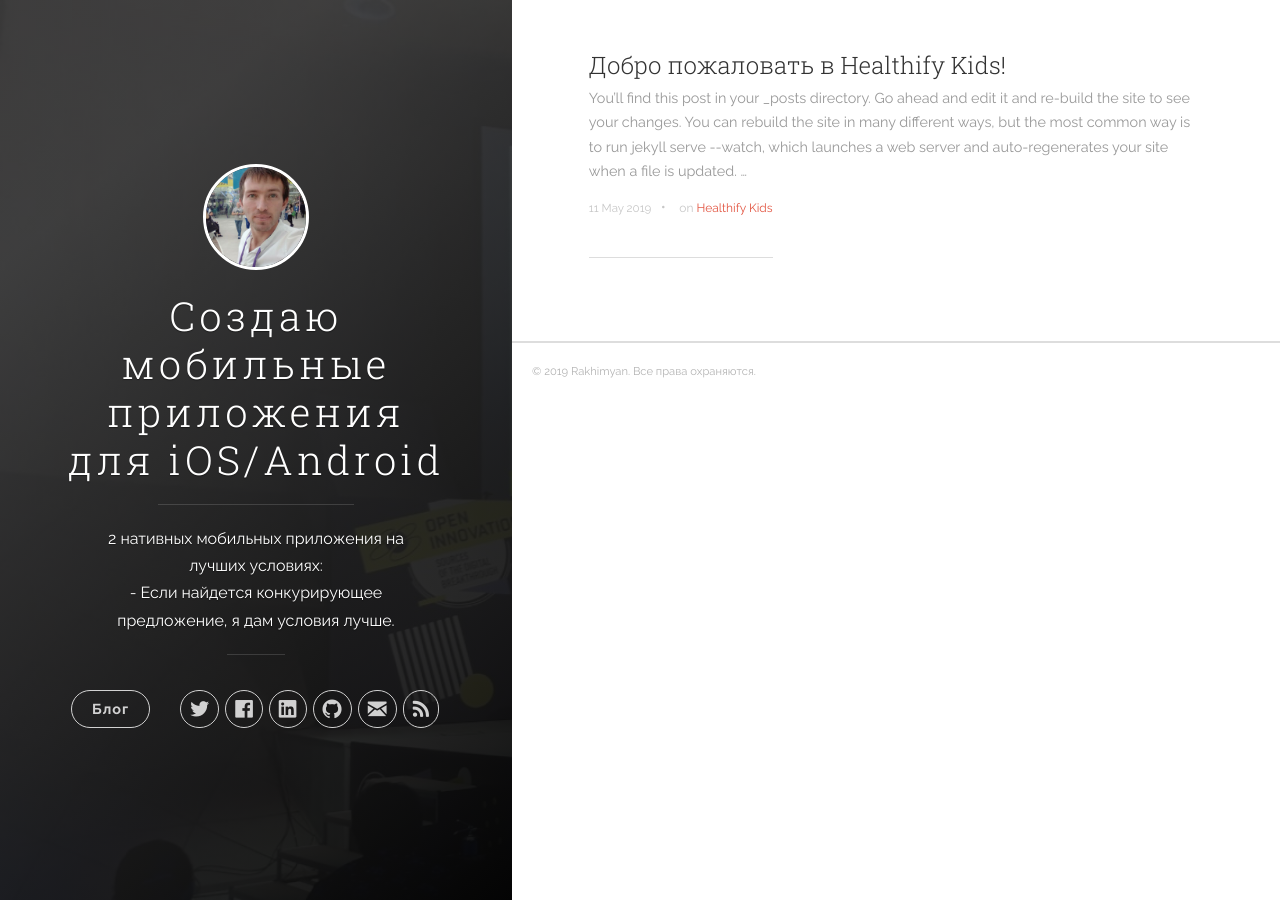
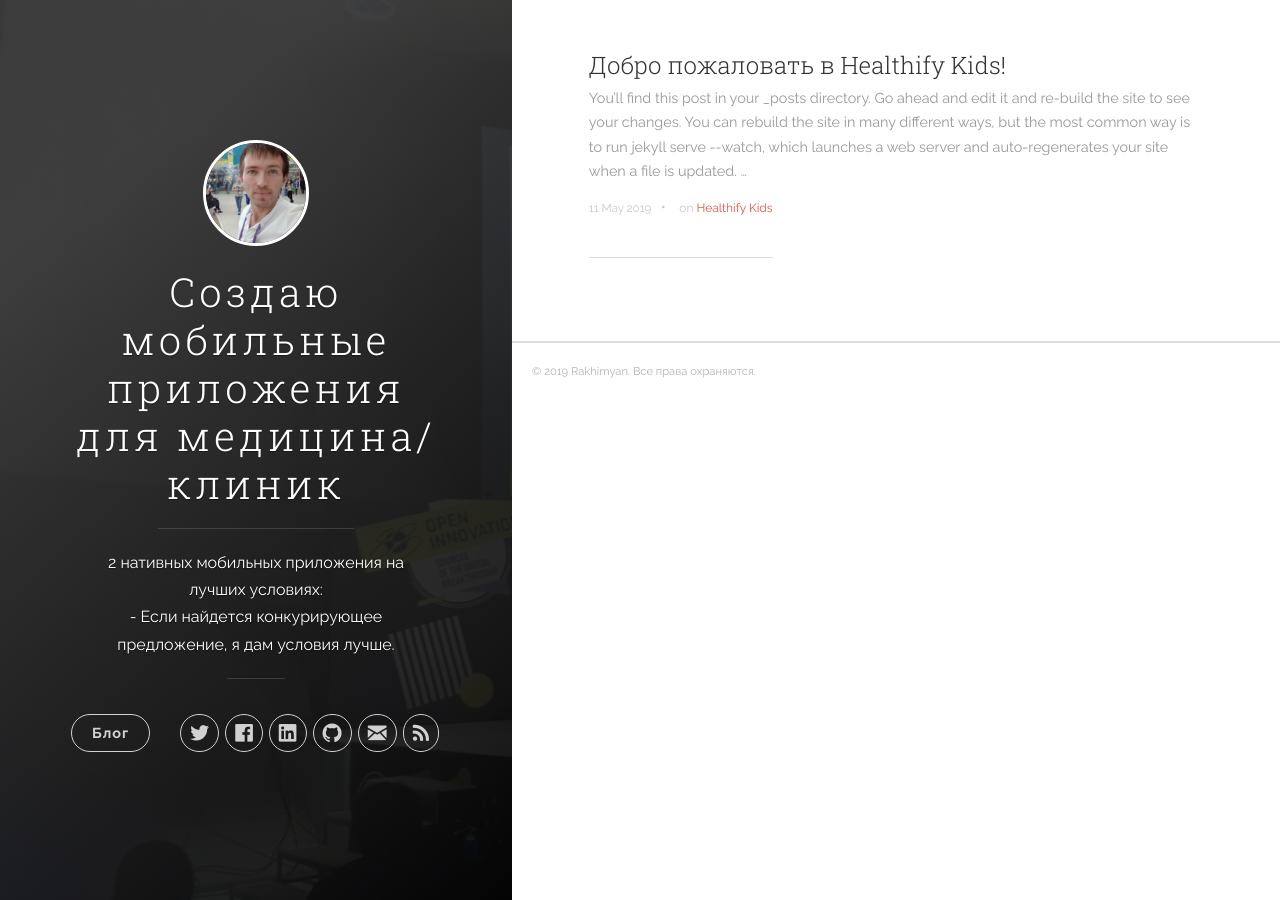
Before and after one commit to RakhimyanTim/web.github.io, a Jekyll site: the page built from index.html, in a window 1280 px wide. Built offline with Jekyll 4.4.1, drawn with Linux system fonts in a browser that asks for light colours; the list of posts is cut into pages by our own code.

Commit message:
Update _config.yml

```diff
--- a/_config.yml
+++ b/_config.yml
@@ -1,5 +1,5 @@
 # Site settings
-title: 'Создаю мобильные приложения для iOS/Android'
+title: 'Создаю мобильные приложения для медицина/ клиник'
 description: '2 нативных мобильных приложения на лучших условиях: <br>- Если найдется конкурирующее предложение, я дам условия лучше.'
 url: 'https://rakhimyan.ru/'
 baseurl:
```
